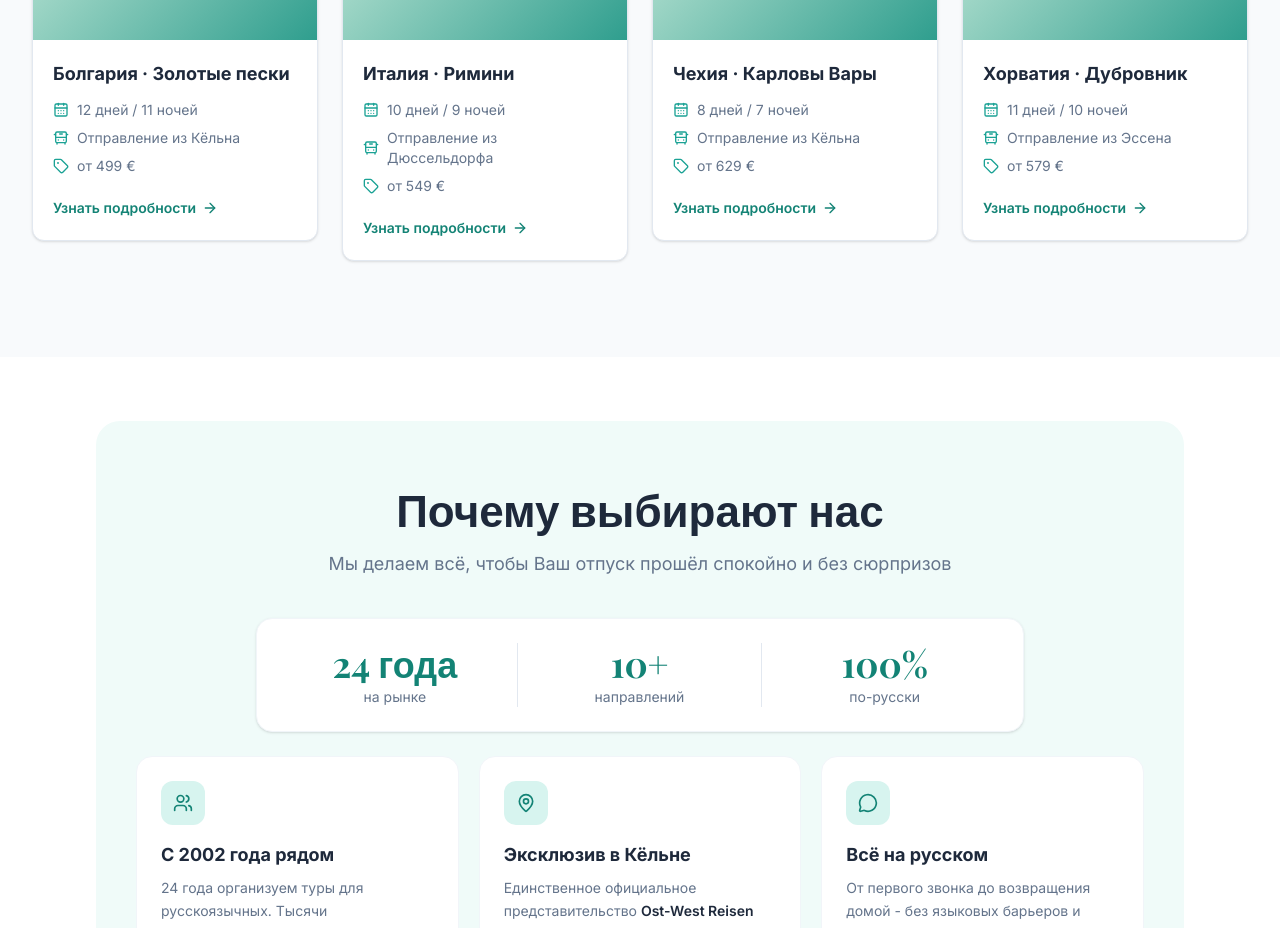
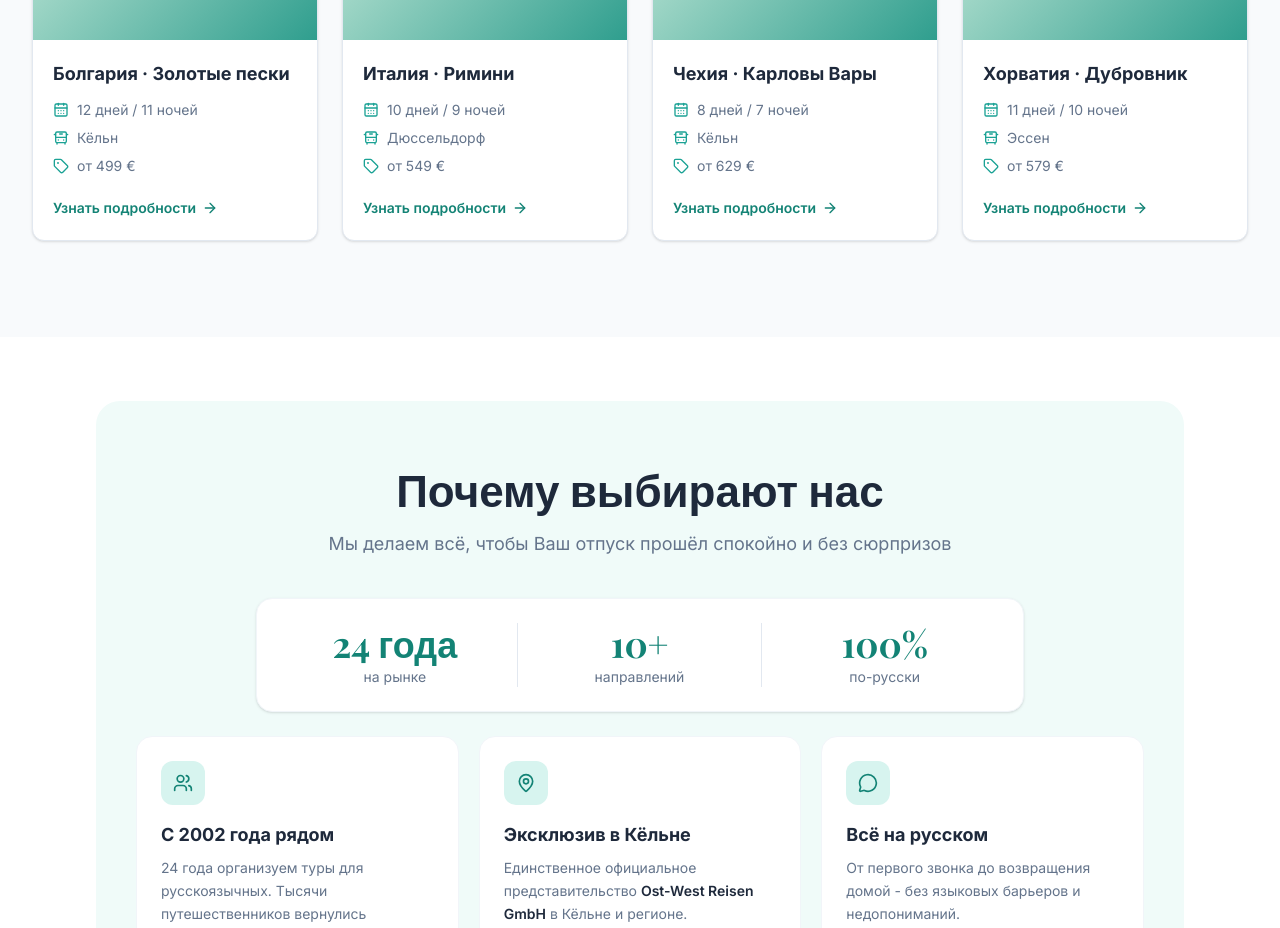
Before and after one commit to chokolate73/ost-west-reisen, a Next.js app: page / in a window 1280 px wide. Shown: the part 2420-3348 px from the top of the page. Built offline with nearby package versions, Linux system fonts and the light colour scheme.

Commit message:
Show departure city without "Отправление из" prefix
https://claude.ai/code/session_01C248XHzoj2vVH2rRg9pbiA

```diff
--- a/components/PopularTours.tsx
+++ b/components/PopularTours.tsx
@@ -21,7 +21,6 @@ type Tour = {
   place: string;
   category: string;
   duration: string;
-  departure: string;
   departureCity: string;
   hotel: string;
   price: string;
@@ -38,7 +37,6 @@ const tours: Tour[] = [
     place: "Золотые пески",
     category: "Популярное",
     duration: "12 дней / 11 ночей",
-    departure: "Отправление из Кёльна",
     departureCity: "Кёльн",
     hotel: "Отель 3*",
     price: "от 499 €",
@@ -60,7 +58,6 @@ const tours: Tour[] = [
     place: "Римини",
     category: "Семейный",
     duration: "10 дней / 9 ночей",
-    departure: "Отправление из Дюссельдорфа",
     departureCity: "Дюссельдорф",
     hotel: "Отель 3*",
     price: "от 549 €",
@@ -81,7 +78,6 @@ const tours: Tour[] = [
     place: "Карловы Вары",
     category: "Лечебный",
     duration: "8 дней / 7 ночей",
-    departure: "Отправление из Кёльна",
     departureCity: "Кёльн",
     hotel: "Санаторный отель 4*",
     price: "от 629 €",
@@ -102,7 +98,6 @@ const tours: Tour[] = [
     place: "Дубровник",
     category: "Спокойный отдых",
     duration: "11 дней / 10 ночей",
-    departure: "Отправление из Эссена",
     departureCity: "Эссен",
     hotel: "Отель 4*",
     price: "от 579 €",
@@ -240,7 +235,7 @@ export default function PopularTours() {
                     </p>
                     <p className="flex items-center gap-2">
                       <BusFront className="size-4 shrink-0 text-brand-500" />
-                      {t.departure}
+                      {t.departureCity}
                     </p>
                     <p className="flex items-center gap-2">
                       <Tag className="size-4 shrink-0 text-brand-500" />
@@ -327,7 +322,7 @@ export default function PopularTours() {
                     </span>
                     <span className="flex items-center gap-1.5">
                       <BusFront className="size-4 text-brand-500" />
-                      {tour.departure}
+                      {tour.departureCity}
                     </span>
                     <span className="flex items-center gap-1.5">
                       <Hotel className="size-4 text-brand-500" />
```
